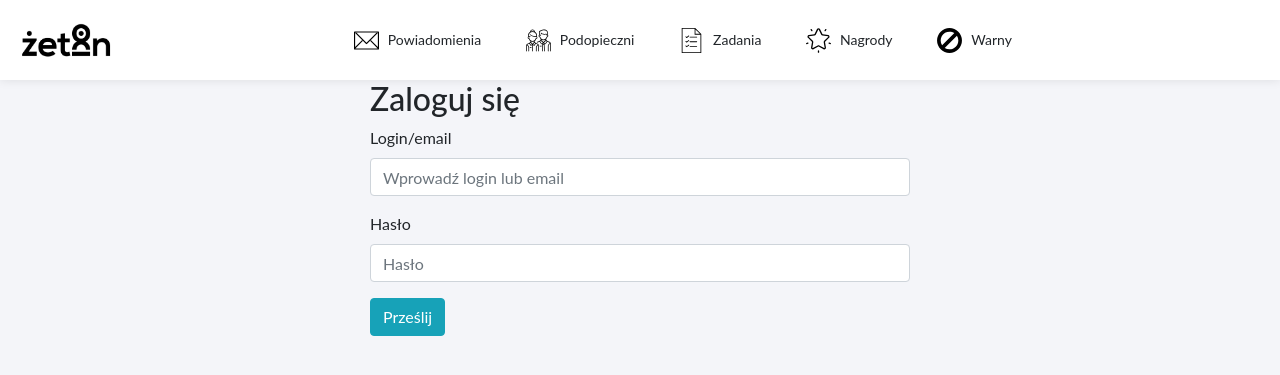
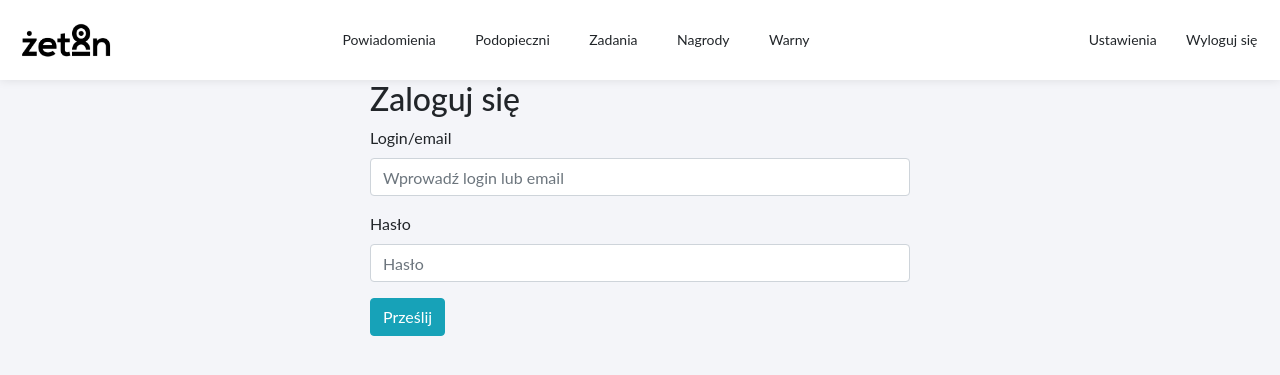
Before and after one commit to tgbdc7/zeton, a Flask app: page /login in a window 1280 px wide. Shown: the top 375 px of the page. Run offline with Flask 2, Linux system fonts and the light colour scheme; some libraries are stand-ins or nearby versions.

Commit message:
Add style buttons navbar

```diff
--- a/zeton/static/css/style.css
+++ b/zeton/static/css/style.css
@@ -56,6 +56,7 @@ body {
 
 .navbar .navbar-brand {
   padding: 8px 16px;
+  max-width: 20%;
 }
 
 .navbar .navbar-brand .logo {
@@ -65,6 +66,38 @@ body {
   background-size: 100%;
   height: calc(80px - 16px);
   width: 100px;
+}
+
+@media only screen and (max-width: 991px) {
+  .navbar .navbar-nav {
+    width: 100%;
+    display: block;
+  }
+}
+
+@media only screen and (min-width: 992px) {
+  .navbar .navbar-nav {
+    width: 60%;
+    margin: 0 calc(10px);
+    display: inline-block;
+    text-align: center;
+  }
+}
+
+@media only screen and (max-width: 991px) {
+  .navbar .navbar-nav_settings {
+    width: 100%;
+    display: block;
+  }
+}
+
+@media only screen and (min-width: 992px) {
+  .navbar .navbar-nav_settings {
+    max-width: 20%;
+    margin: 0 calc(10px);
+    display: inline-block;
+    text-align: right;
+  }
 }
 
 @media only screen and (max-width: 991px) {
@@ -97,6 +130,9 @@ body {
     width: calc(200px - 32px);
     margin: 0 auto;
   }
+  .navbar:hover .navbar-nav .navbar-btn .navbar-nav__text, .navbar:hover .navbar-nav_settings .navbar-btn .navbar-nav__text {
+    display: inline;
+  }
 }
 
 @media only screen and (min-width: 992px) {
@@ -104,6 +140,9 @@ body {
     height: 80px;
     width: 100%;
     top: 0;
+    -webkit-box-pack: justify;
+        -ms-flex-pack: justify;
+            justify-content: space-between;
   }
   .navbar .navbar-brand .logo .logo {
     background-image: url(../images/zeton1b.jpg);
@@ -112,22 +151,6 @@ body {
     background-size: cover;
     height: calc(80px - 16px);
     width: 100px;
-  }
-}
-
-@media only screen and (max-width: 991px) {
-  .navbar .navbar-nav {
-    width: 100%;
-    display: block;
-  }
-}
-
-@media only screen and (min-width: 992px) {
-  .navbar .navbar-nav {
-    width: 80%;
-    margin: 0 calc(10px + 1%);
-    display: inline-block;
-    text-align: center;
   }
 }
 
@@ -161,9 +184,15 @@ body {
 
 .navbar-btn .navbar-btn__img {
   height: 25px;
-  line-height: 100%;
+  line-height: calc(80px - 16px);
   display: inline;
   margin-right: 5px;
+}
+
+@media only screen and (min-width: 992px) {
+  .navbar-btn .navbar-btn__img {
+    display: none;
+  }
 }
 
 .navbar-btn .navbar-btn__text {
--- a/zeton/static/sass/components/_navbar.scss
+++ b/zeton/static/sass/components/_navbar.scss
@@ -9,6 +9,7 @@
 
     .navbar-brand {
         padding: 8px 16px;
+        max-width: 20%;
 
         .logo {
             background-image: url(../images/zeton1b.jpg);
@@ -18,6 +19,37 @@
             height: calc(80px - 16px);
             width: 100px;
         }
+    }
+
+    .navbar-nav {
+        @media only screen and (max-width: $zet-screen-lg-max) {
+            width: 100%;
+            display: block;
+        }
+
+        @media only screen and (min-width: $zet-screen-lg-min) {
+            width: 60%;
+            margin: 0 calc(10px);
+            display: inline-block;
+            text-align: center;
+        }
+    }
+
+    .navbar-nav_settings {
+        @media only screen and (max-width: $zet-screen-lg-max) {
+            width: 100%;
+            display: block;
+
+        }
+
+        @media only screen and (min-width: $zet-screen-lg-min) {
+            max-width: 20%;
+            margin: 0 calc(10px);
+            display: inline-block;
+            text-align: right;
+
+        }
+
     }
 
     @media only screen and (max-width: $zet-screen-lg-max) {
@@ -55,6 +87,15 @@
                     margin: 0 auto;
                 }
             }
+
+            .navbar-nav, .navbar-nav_settings {
+                .navbar-btn {
+                    .navbar-nav__text {
+                        display: inline;
+                    }
+
+                }
+            }
         }
     }
 
@@ -62,6 +103,7 @@
         height: 80px;
         width: 100%;
         top: 0;
+        justify-content: space-between;
 
         .navbar-brand {
 
@@ -78,16 +120,5 @@
         }
     }
 
-    .navbar-nav {
-        @media only screen and (max-width: $zet-screen-lg-max) {
-            width: 100%;
-            display: block;
-        }
-        @media only screen and (min-width: $zet-screen-lg-min) {
-            width: 80%;
-            margin: 0 calc(10px + 1%);
-            display: inline-block;
-            text-align: center;
-        }
-    }
+
 }
--- a/zeton/static/sass/components/_navbar_btns.scss
+++ b/zeton/static/sass/components/_navbar_btns.scss
@@ -22,16 +22,23 @@
         height: 80px;
         margin: 0;
     }
+
     .navbar-btn__img {
         height: 25px;
-        line-height: 100%;
+        line-height: calc(80px - 16px);
         display: inline;
         margin-right: 5px;
+
+        @media only screen and (min-width: $zet-screen-lg-min) {
+            display: none;
+        }
     }
+
     .navbar-btn__text {
         margin: 0;
         line-height: calc(80px - 16px);
         display: inline;
         font-size: 14px;
+
     }
 }
--- a/zeton/templates/base.html
+++ b/zeton/templates/base.html
@@ -30,16 +30,26 @@
                     <p class="navbar-btn__text">Podopieczni</p>
                 </a>
                 <a class="navbar-btn">
-                    <img src="../static/images/list.svg" alt="icon-people" class="navbar-btn__img">
+                    <img src="../static/images/list.svg" alt="icon-tasks" class="navbar-btn__img">
                     <p class="navbar-btn__text">Zadania</p>
                 </a>
                 <a class="navbar-btn">
-                    <img src="../static/images/favorites.svg" alt="icon-people" class="navbar-btn__img">
+                    <img src="../static/images/favorites.svg" alt="icon-award" class="navbar-btn__img">
                     <p class="navbar-btn__text">Nagrody</p>
                 </a>
                 <a class="navbar-btn">
-                    <img src="../static/images/ban-circle-symbol.svg" alt="icon-people" class="navbar-btn__img">
+                    <img src="../static/images/ban-circle-symbol.svg" alt="icon-ban" class="navbar-btn__img">
                     <p class="navbar-btn__text">Warny</p>
+                </a>
+            </div>
+            <div class="navbar-nav navbar-nav_settings">
+                <a class="navbar-btn">
+                    <img src="../static/images/settings.svg" alt="icon-settings" class="navbar-btn__img">
+                    <p class="navbar-btn__text">Ustawienia</p>
+                </a>
+                <a class="navbar-btn">
+                    <img src="../static/images/logout.svg" alt="icon-logout" class="navbar-btn__img">
+                    <p class="navbar-btn__text">Wyloguj się</p>
                 </a>
             </div>
         </nav>
```
Also changed, not shown: 1 other file.
